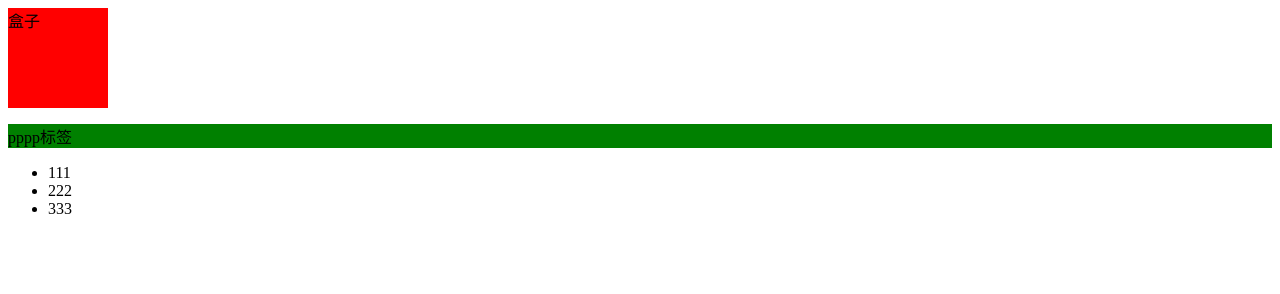
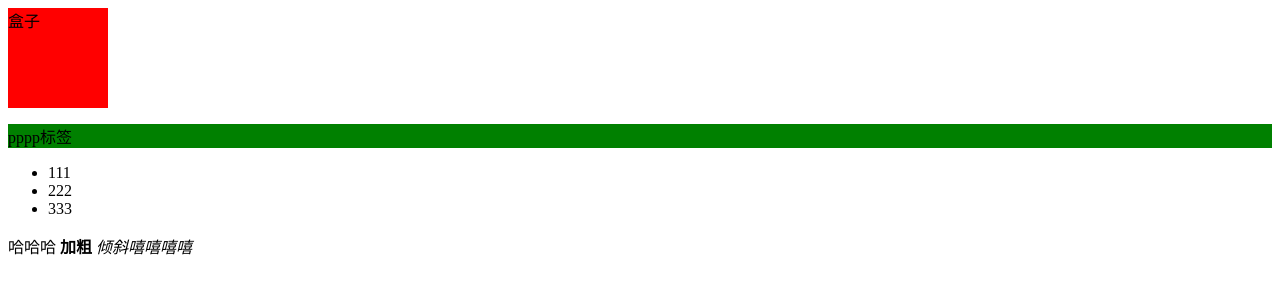
Before and after one commit to ZaGCool/fe11_demo, a plain HTML site: page index.html in a window 1280 px wide. Drawn offline with Linux system fonts and the light colour scheme.

Commit message:
dev分支上我自己增加了一些代码

```diff
--- a/index.html
+++ b/index.html
@@ -26,6 +26,12 @@
         <li>222</li>
         <li>333</li>
     </ul>
+    <div id="box2">
+        哈哈哈
+        <strong>加粗</strong>
+        <i>倾斜嘻嘻嘻嘻</i>
+    </div>
 </body>
 
+
 </html>
```
